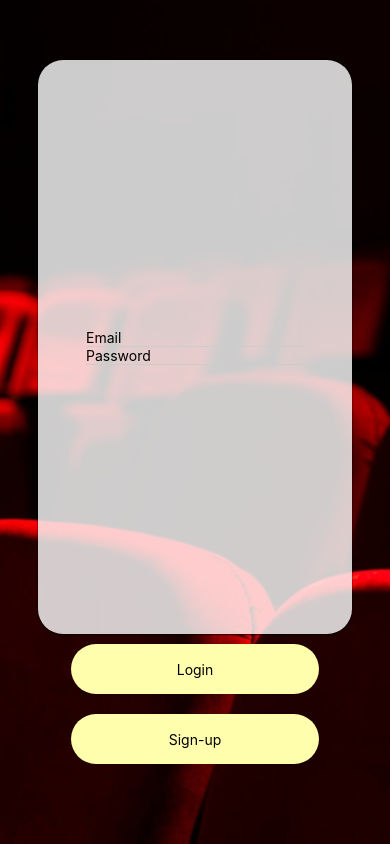
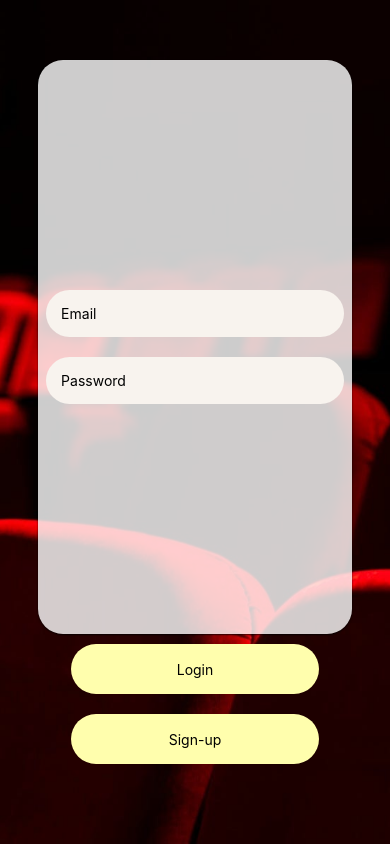
Before and after one commit to CSpiegelhalter/MoviePicker, a React Native app: screen / in a window 390 px wide. Built offline with nearby package versions, Linux system fonts and the light colour scheme.

Commit message:
Adding input box component

```diff
--- /dev/null
+++ b/app/components/InputBox.js
@@ -0,0 +1,33 @@
+import React from 'react';
+import { View, StyleSheet } from 'react-native-web';
+import { MaterialCommunityIcons } from '@expo/vector-icons'
+import { TextInput } from 'react-native';
+
+function InputBox({ icon, name, setValue, hidden }) {
+    return (
+        <View style={styles.container}>
+            {icon && <MaterialCommunityIcons name={icon} />}
+            <TextInput style={styles.trxtInput} placeholder={name} onChangeText={(text) => setValue(text)} secureTextEntry={hidden} />
+        </View>
+    );
+}
+
+const styles = StyleSheet.create({
+    container: {
+        backgroundColor: '#F8F3EE',
+        borderRadius: 25,
+        flexDirection: 'row',
+        width: '95%',
+        padding: 15,
+        marginVertical: 10
+    },
+    textInput: {
+        fontSize: 18,
+        // fontFamily:
+    }
+})
+
+
+
+
+export default InputBox;
--- a/app/components/Login.js
+++ b/app/components/Login.js
@@ -1,6 +1,7 @@
 import React, { useState } from 'react';
 import { Platform, Text, StyleSheet, TextInput, View } from 'react-native';
 import { backgroundColor } from 'react-native/Libraries/Components/View/ReactNativeStyleAttributes';
+import InputBox from './InputBox';
 
 function Login() {
 
@@ -12,8 +13,12 @@ function Login() {
 
     return (
         <View style={styles.container}>
-            <TextInput placeholder='Email' style={styles.input} onChangeText={text => setEmail(text)} />
-            <TextInput placeholder='Password' style={styles.input} onChangeText={text => setPassword(text)} />
+            <Text>{email}</Text>
+            <Text>{password}</Text>
+            <InputBox name={'Email'} setValue={setEmail} hidden={false} />
+            <InputBox name={'Password'} setValue={setPassword} hidden={true} />
+            {/* <TextInput placeholder='Email' style={styles.input} onChangeText={(text) => setEmail(text)} />
+            <TextInput placeholder='Password' secureTextEntry style={styles.input} onChangeText={(text) => setPassword(text)} /> */}
         </View>
     );
 }
```
